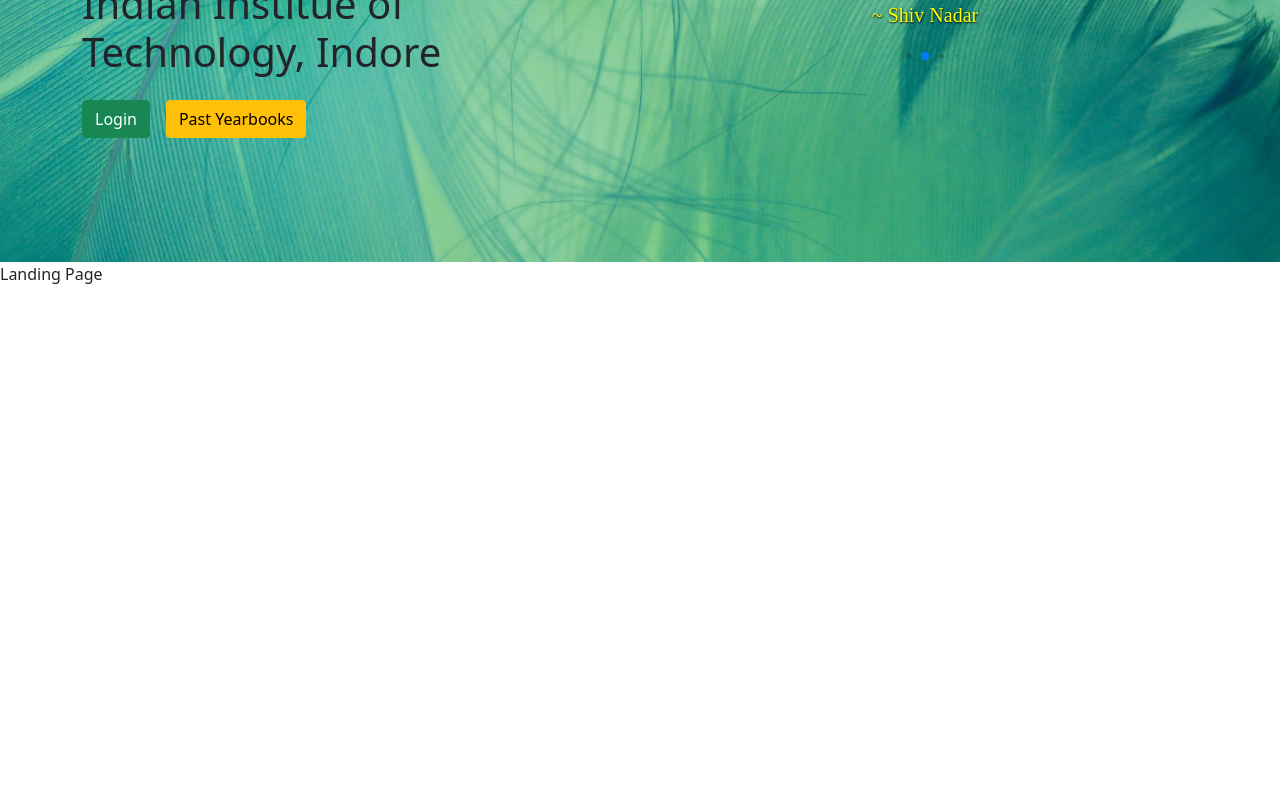
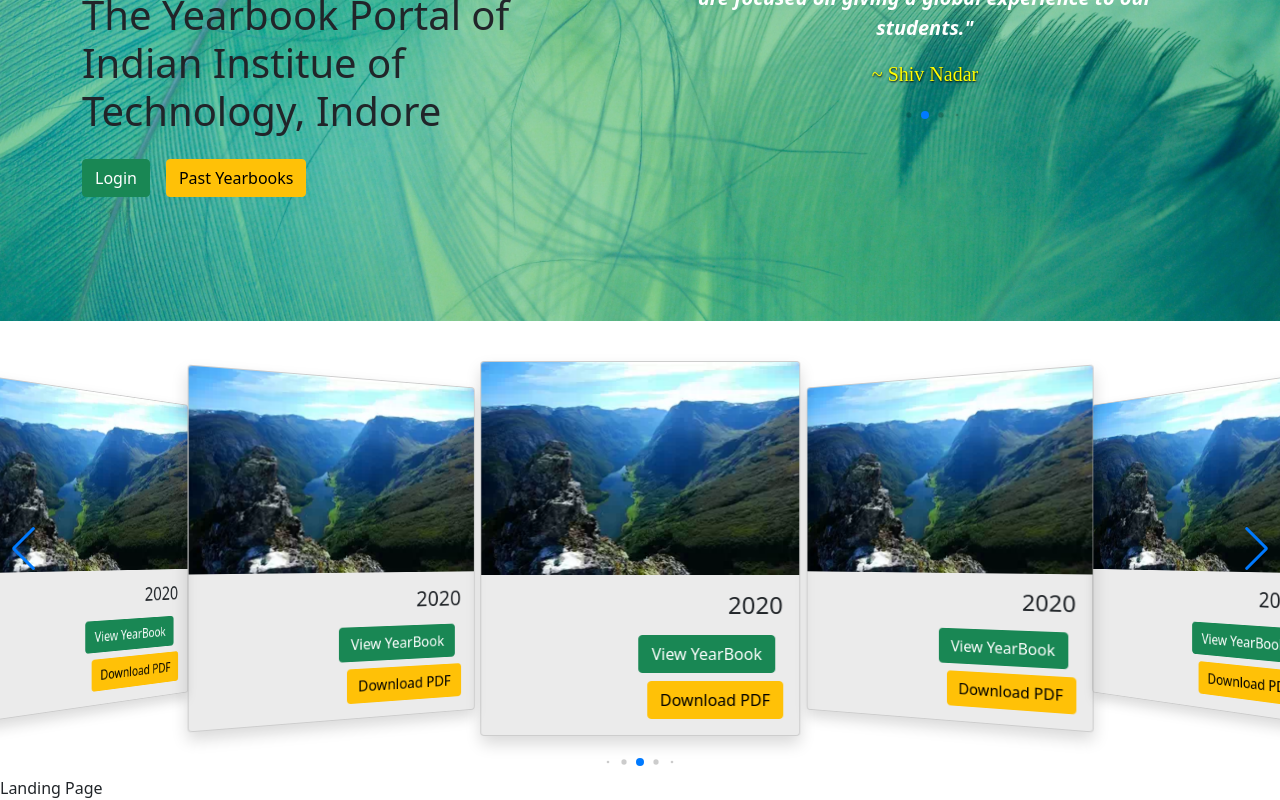
Before and after one commit to mukulvain/IITISoC-22-Web-27-Yearbook-Portal, a React (Create React App) app in the folder client/: page / in a window 1280 px wide. Shown: the part 338-1138 px from the top of the page. Before the commit the page ends 800 px from the top, so only its background shows below. Built offline with nearby package versions, Linux system fonts and the light colour scheme.

Commit message:
carousel

```diff
--- a/client/src/components/YearbookCard.js
+++ b/client/src/components/YearbookCard.js
@@ -1,37 +1,23 @@
-import { Container, Col, Row, Button } from "react-bootstrap";
+import { Container, Button, Card } from "react-bootstrap";
 
 const YearbookCard = () => {
   return (
     <>
       <div>
-        <Container className="mt-3">
-          <Container style={{ borderRadius: "5%", background: "red" }}>
-            <Row
-              lg={1}
-              className="mt-2"
-              style={{
-                background: "green",
-                maxWidth: "400px",
-                borderRadius: "6%",
-              }}
-            >
-              <Col style={{ padding: "0" }}>
-                <img
-                  src="/img/img1.webp"
-                  alt="img1"
-                  style={{
-                    width: "100%",
-                    overflow: "hidden",
-                    borderRadius: "6% 6% 0 0",
-                  }}
-                />
-              </Col>
-              <Col>
-                <p>Description</p>
-                <Button>2020</Button>
-              </Col>
-            </Row>
-          </Container>
+        <Container className="m-4 p-3">
+          <Card
+            className="text-end shadow"
+            style={{ width: "20rem", background: "#c5c5c559" }}
+          >
+            <Card.Img variant="top" src="/img/img1.webp"></Card.Img>
+            <Card.Body>
+              <Card.Title as="h4">2020</Card.Title>
+              <Button variant="success" className="m-2">
+                View YearBook
+              </Button>
+              <Button variant="warning">Download PDF</Button>
+            </Card.Body>
+          </Card>
         </Container>
       </div>
     </>
--- a/client/src/data/quotes.json
+++ b/client/src/data/quotes.json
@@ -22,5 +22,10 @@
         {
             "quote" : "It’s not about time, it’s about choices. How are you spending your choices?",
             "author" : "Beverly Adamo"
+        },
+
+        {
+            "quote" : "Sar Phod Dungi",
+            "author" : "Aayushi"
         }
 ]
--- a/client/src/pages/LandingPage/LandingPage.js
+++ b/client/src/pages/LandingPage/LandingPage.js
@@ -1,5 +1,5 @@
-import NavbarComponent from "../../components/NavbarComponent";
-import YearbookCard from "../../components/YearbookCard";
+import NavbarComponent from "../../components/Navbar/NavbarComponent";
+import PastYearbooks from "./PastYearbooks";
 import Hero from "./Hero.js";
 
 const LandingPage = () => {
@@ -7,7 +7,7 @@ const LandingPage = () => {
     <>
       <NavbarComponent />
       <Hero />
-      {/* <YearbookCard /> */}
+      <PastYearbooks />
       <div>Landing Page</div>
     </>
   );
--- /dev/null
+++ b/client/src/pages/LandingPage/PastYearbooks.js
@@ -0,0 +1,69 @@
+import { Swiper, SwiperSlide } from "swiper/react";
+import YearbookCard from "../../components/YearbookCard";
+// Import Swiper styles
+import "swiper/css";
+import "swiper/css/pagination";
+import "swiper/css/autoplay";
+import "swiper/css/navigation";
+
+// import required modules
+import { Autoplay, Navigation, Pagination, EffectCoverflow } from "swiper";
+
+const PastYearbooks = () => {
+  return (
+    <>
+      <Swiper
+        // slidesPerView={4}
+        spaceBetween={30}
+        effect={"coverflow"}
+        grabCursor={true}
+        centeredSlides={true}
+        slidesPerView={4}
+        coverflowEffect={{
+          rotate: 30,
+          stretch: 0,
+          depth: 100,
+          modifier: 1,
+          slideShadows: false,
+        }}
+        autoplay={{
+          delay: 2000,
+          disableOnInteraction: false,
+        }}
+        navigation={true}
+        pagination={{
+          clickable: true,
+          dynamicBullets: true,
+        }}
+        modules={[EffectCoverflow, Pagination, Navigation, Autoplay]}
+        className="mySwiper"
+      >
+        {/* {JsonData.map((d) => (
+          <SwiperSlide className="d-flex justify-content-center align-items-center">
+            <Slides data={d} />
+          </SwiperSlide>
+        ))} */}
+        <SwiperSlide className="d-flex justify-content-center align-items-center">
+          <YearbookCard />
+        </SwiperSlide>
+        <SwiperSlide className="d-flex justify-content-center align-items-center">
+          <YearbookCard />
+        </SwiperSlide>
+        <SwiperSlide className="d-flex justify-content-center align-items-center">
+          <YearbookCard />
+        </SwiperSlide>
+        <SwiperSlide className="d-flex justify-content-center align-items-center">
+          <YearbookCard />
+        </SwiperSlide>
+        <SwiperSlide className="d-flex justify-content-center align-items-center">
+          <YearbookCard />
+        </SwiperSlide>
+        <SwiperSlide className="d-flex justify-content-center align-items-center">
+          <YearbookCard />
+        </SwiperSlide>
+      </Swiper>
+    </>
+  );
+};
+
+export default PastYearbooks;
```
Also changed, not shown: 1 other file (tests, documents, lock files or other folders).
